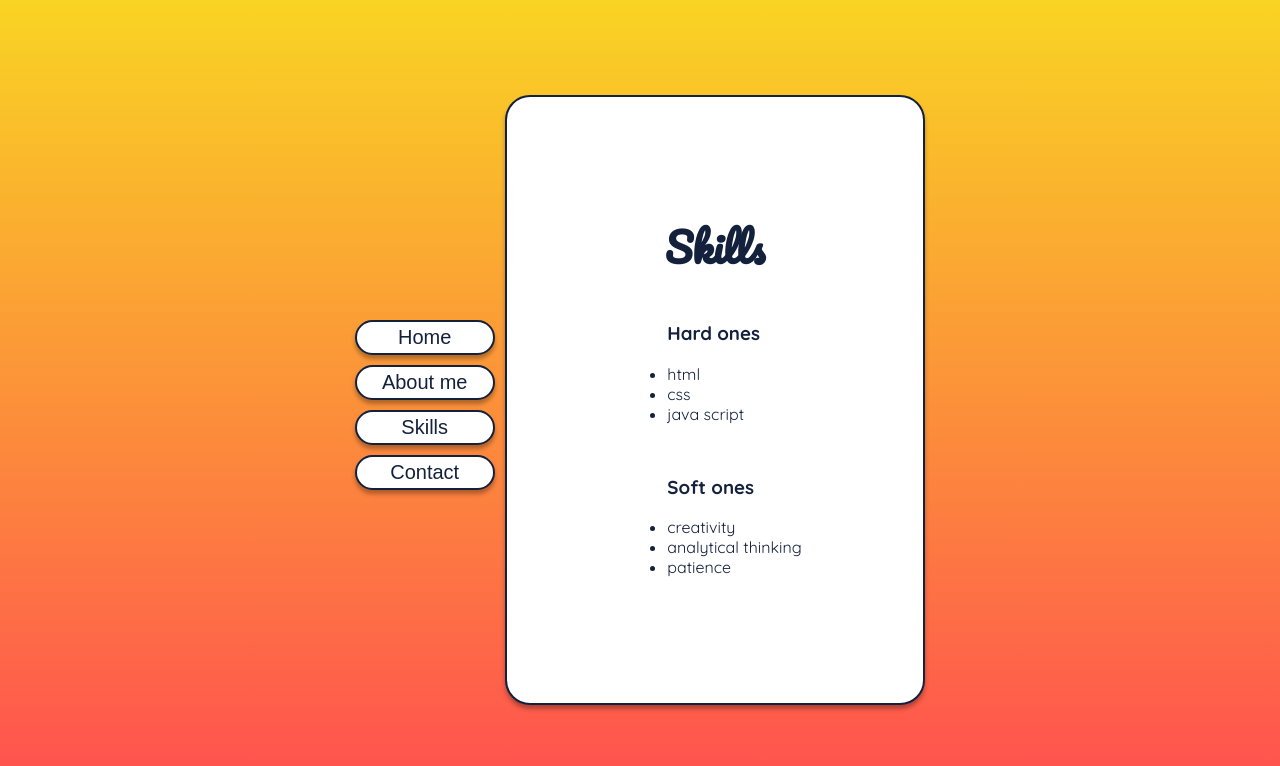
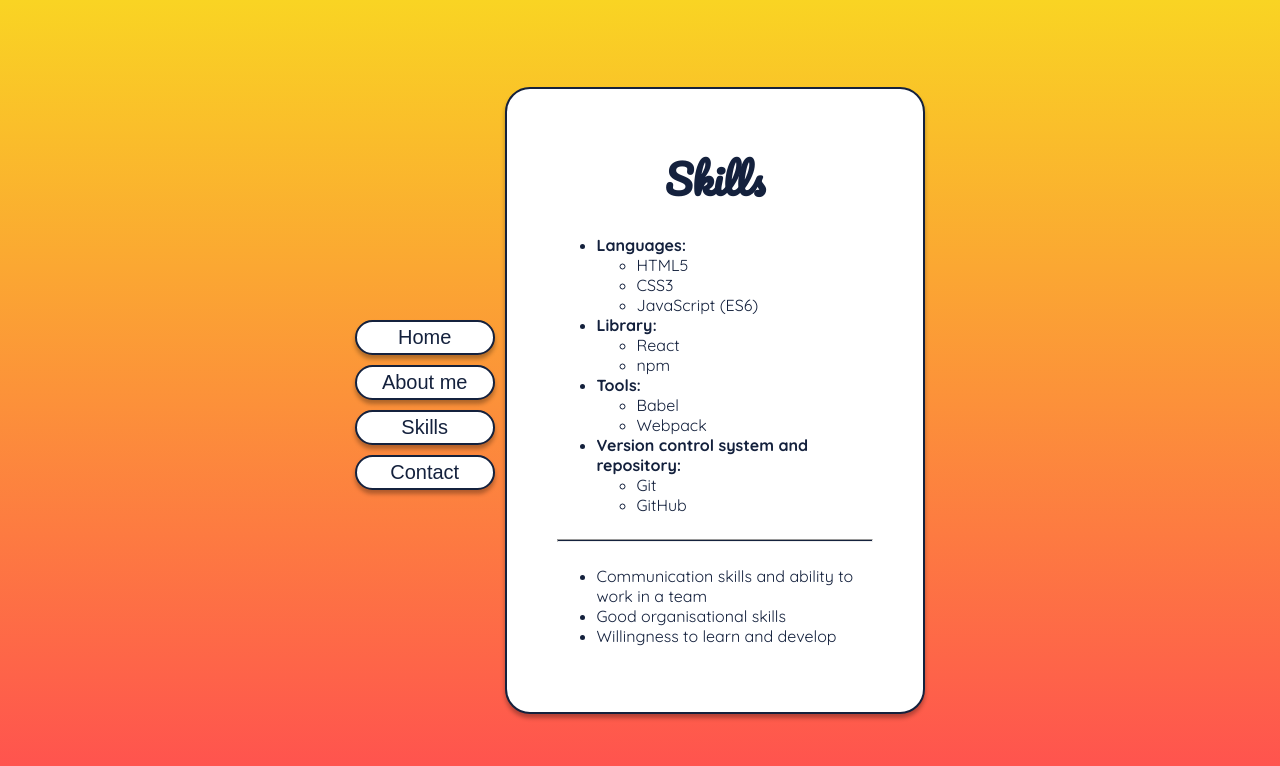
Before and after one commit to martakolodziej1/visiting-page-react, a React (Create React App) app in the folder visiting-page-react/: page / in a window 1280 px wide. Both pictures are taken after a click on the button "Skills". Shown: the top 766 px of the page. Built offline with nearby package versions, Linux system fonts and the light colour scheme.

Commit message:
Change content in Skills component

```diff
--- a/visiting-page-react/src/components/Skills.js
+++ b/visiting-page-react/src/components/Skills.js
@@ -26,15 +26,38 @@
                     </div>
                     <div className="box">
                         <h1>Skills</h1>
-                        <ul className="hard"><h3>Hard ones</h3>
-                            <li>html</li>
-                            <li>css</li>
-                            <li>java script</li>
+                        <ul className="hard">
+                            <li><span>Languages:</span>
+                                <ul>
+                                    <li>HTML5</li>
+                                    <li>CSS3</li>
+                                    <li>JavaScript (ES6)</li>
+                                </ul>
+                            </li>
+                            <li><span>Library:</span>
+                                <ul>
+                                    <li>React</li>
+                                    <li>npm</li>
+                                </ul>
+                            </li>
+                            <li><span>Tools:</span>
+                                <ul>
+                                    <li>Babel</li>
+                                    <li>Webpack</li>
+                                </ul>
+                            </li>
+                            <li><span>Version control system and repository:</span>
+                                <ul>
+                                    <li>Git</li>
+                                    <li>GitHub</li>
+                                </ul>
+                            </li>
                         </ul>
-                        <ul className="soft"><h3>Soft ones</h3>
-                            <li>creativity</li>
-                            <li>analytical thinking</li>
-                            <li>patience</li>
+                        <hr></hr>
+                        <ul className="soft">
+                            <li>Communication skills and ability to work in a team</li>
+                            <li>Good organisational skills</li>
+                            <li>Willingness to learn and develop</li>
                         </ul>
                     </div>
                 </div>
--- a/visiting-page-react/src/style/style.css
+++ b/visiting-page-react/src/style/style.css
@@ -92,10 +92,6 @@
     text-align-last: center;
 }
 
-ul.hard, ul.soft {
-    width: 175px;
-}
-
 form {
     text-align: center;
 }
```
